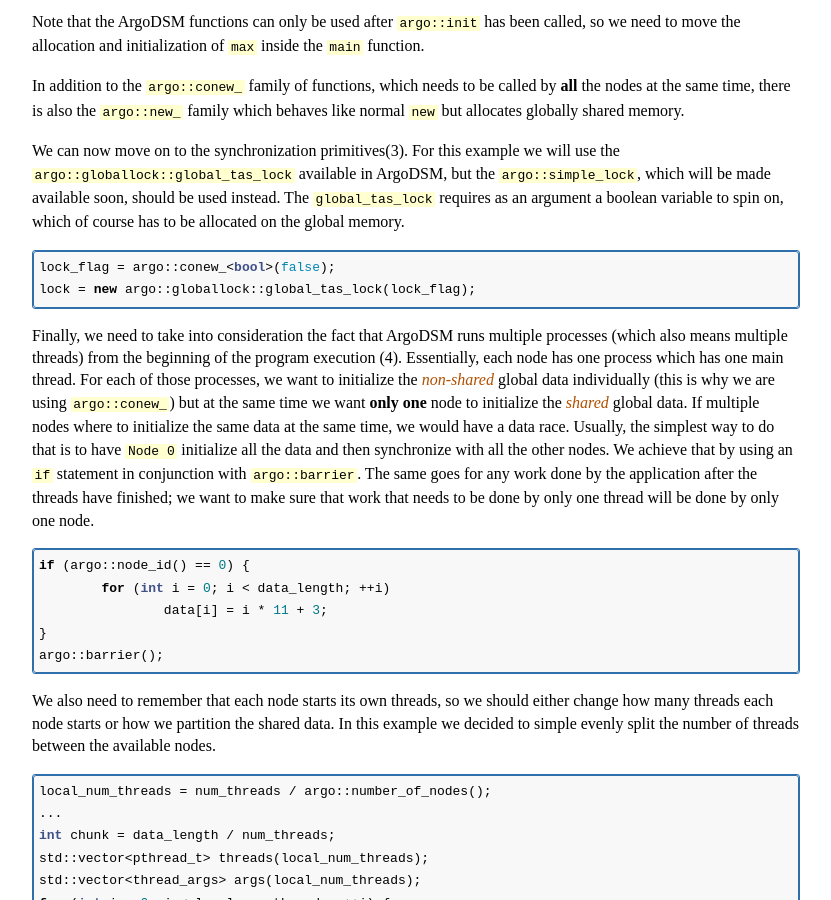
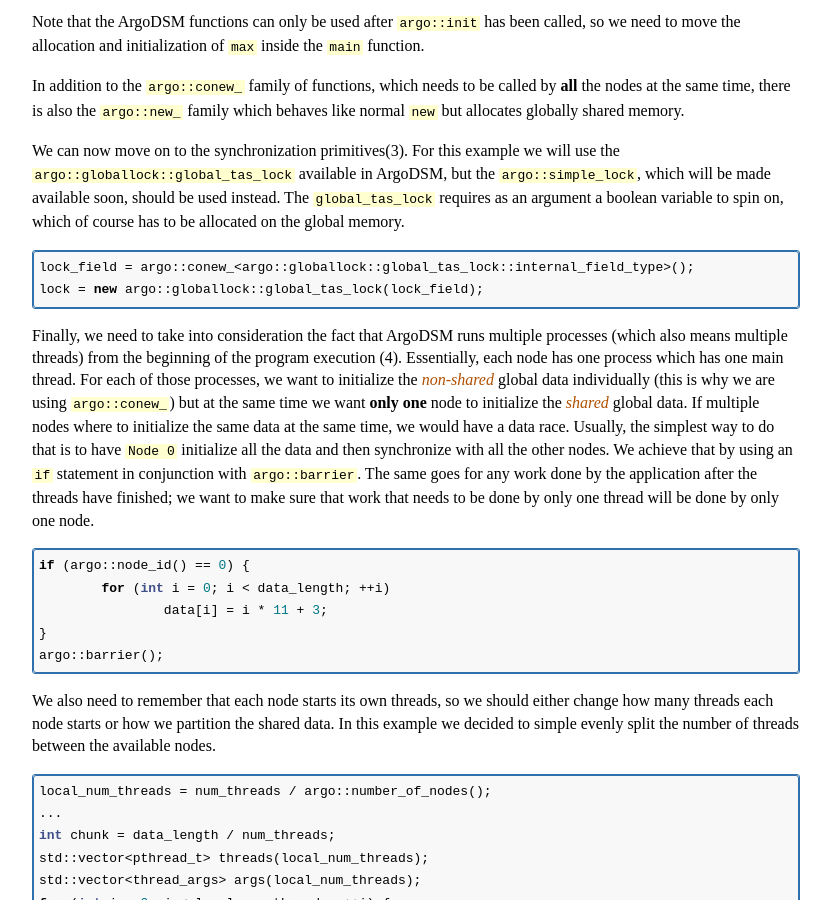
Before and after one commit to wimvanderbauwhede/argodsm, a Jekyll site: the page built from docs/tutorial.md, in a window 1280 px wide and 900 px high, scrolled down 1763 px. Shown: the whole window, without its empty margins (224-1055 px from the left). Built offline with Jekyll 4.4.1, drawn with Linux system fonts in a browser that asks for light colours.

Commit message:
refactor global_tas_lock (#46)
By introducing a typedef for the internal field type we will be able to
change the implementation of the lock without breaking the code that
uses the global_tas_lock.

````diff
--- a/docs/tutorial.md
+++ b/docs/tutorial.md
@@ -126,8 +126,8 @@ instead. The `global_tas_lock` requires as an argument a boolean variable to
 spin on, which of course has to be allocated on the global memory.
 
 ``` cpp
-lock_flag = argo::conew_<bool>(false);
-lock = new argo::globallock::global_tas_lock(lock_flag);
+lock_field = argo::conew_<argo::globallock::global_tas_lock::internal_field_type>();
+lock = new argo::globallock::global_tas_lock(lock_field);
 ```
 
 Finally, we need to take into consideration the fact that ArgoDSM runs multiple
````
Also changed, not shown: 5 other files.
